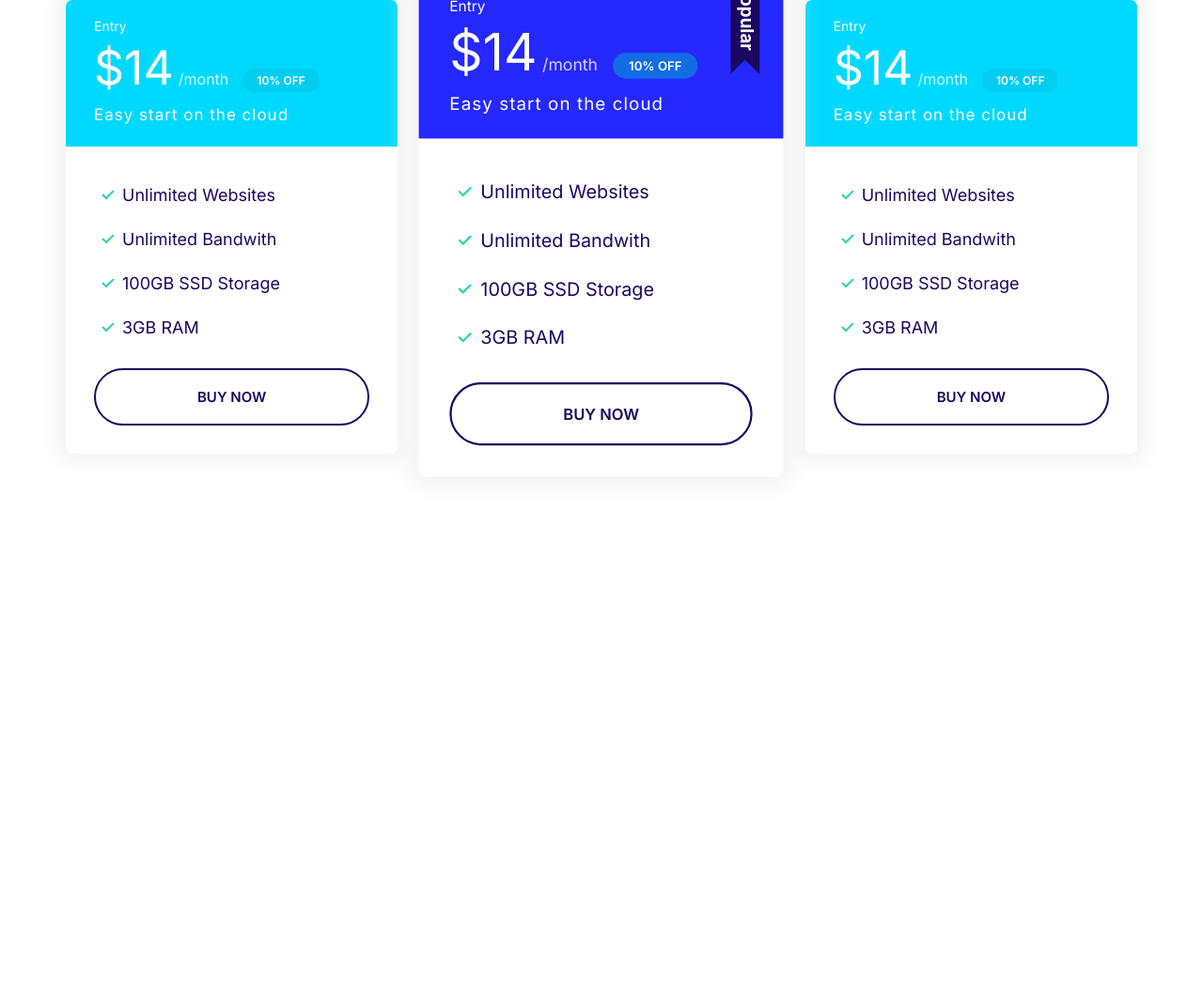
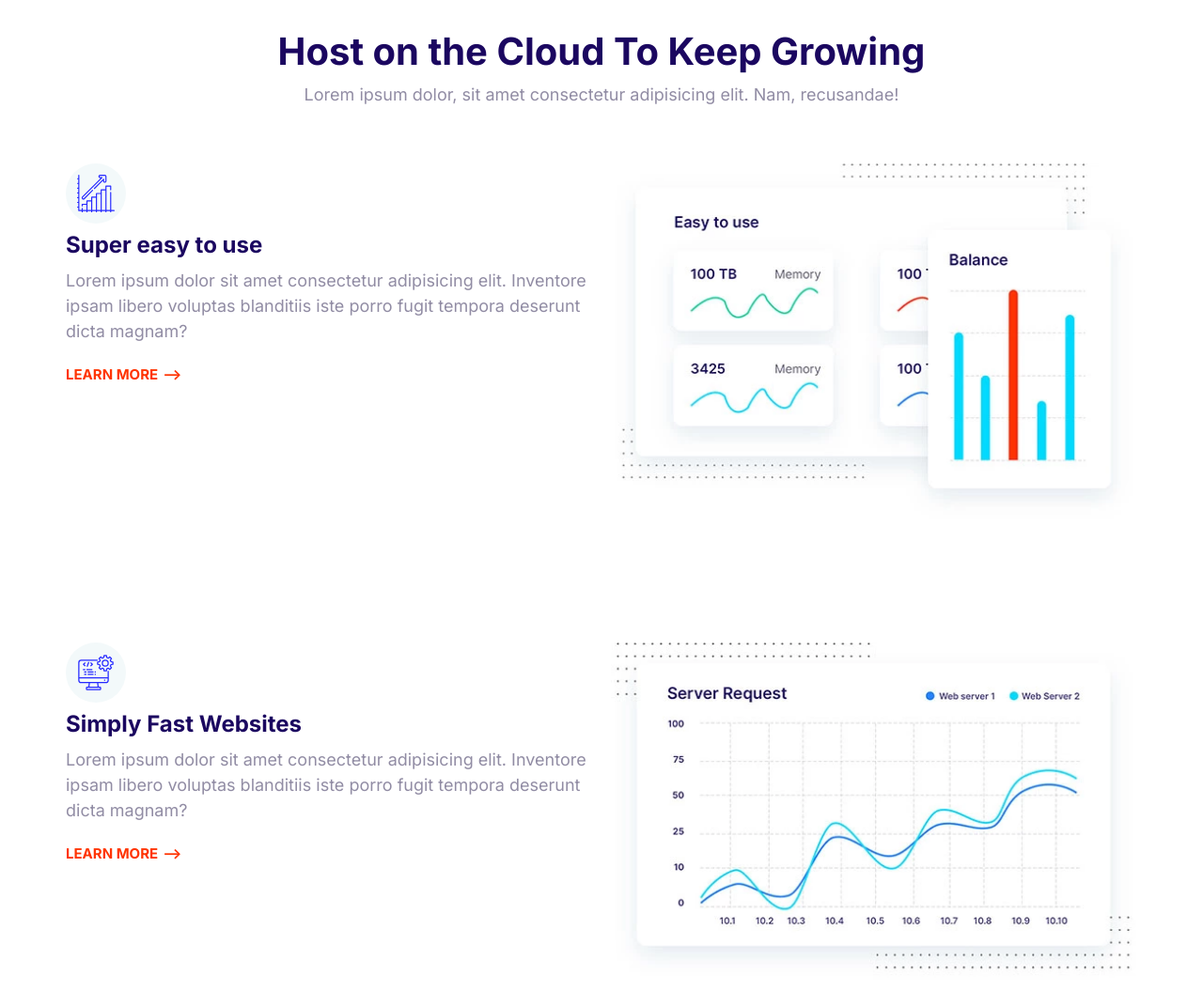
Before and after one commit to Vitalikmy/my-first-webpage, a plain HTML site: page index.html in a window 1280 px wide. Shown: the top 1055 px of the page at 94% size. Before the commit the page ends 800 px from the top, so only its background shows below. Drawn offline with Linux system fonts and the light colour scheme.

Commit message:
Features

```diff
--- a/css/styles.css
+++ b/css/styles.css
@@ -630,3 +630,23 @@ max-width: 670px;
   max-width: 500px;
   margin: 0 auto;
 }
+/*Features*/
+.feature__heading{
+  margin: 1rem 0;
+}
+.feature{
+  gap: 4rem 2rem;
+  margin: 12rem 0;
+}
+.feature:first-of-type {
+  margin-top: 6rem;
+}
+.feature__image{
+  width: 100%;
+}
+
+@media screen and (min-width: 768px) {
+  .feature:nth-of-type(even)  .feature__content {
+    order: 2;
+  }
+}
--- a/index.html
+++ b/index.html
@@ -15,69 +15,128 @@
     <link rel="stylesheet" href="css/styles.css" />
   </head>
   <body>
-    <section class="block container block-plans">
-      <div class="grid grid--1x3">
-        <div class="plan">
-          <div class="card card--secondary">
-            <header class="card__header">
-              <h3 class="plan__name">Entry</h3>
-              <span class="plan__price">$14</span>
-              <span class="plan__billing-cycle">/month</span>
-              <span class="badge badge--secondary badge--small">10% OFF</span>
-              <span class="plan__description">Easy start on the cloud</span>
-            </header>
-            <div class="card__body">
-              <ul class="list list--tick">
-                <li class="list__item">Unlimited Websites</li>
-                <li class="list__item">Unlimited Bandwith</li>
-                <li class="list__item">100GB SSD Storage</li>
-                <li class="list__item">3GB RAM</li>
-              </ul>
-              <button class="btn btn--outline btn--block">Buy Now</button>
-            </div>
-          </div>
+    <section class="block container">
+      <header class="block__header">
+        <h2>Host on the Cloud To Keep Growing</h2>
+        <p>
+          Lorem ipsum dolor, sit amet consectetur adipisicing elit. Nam,
+          recusandae!
+        </p>
+      </header>
+      <article class="grid grid--1x2 feature">
+        <div class="feature__content">
+          <span class="icon-container">
+            <svg class="icon icon--primary">
+              <use xlink:href="images/sprite.svg#easy"></use>
+            </svg>
+          </span>
+          <h3 class="feature__heading">Super easy to use</h3>
+          <p>
+            Lorem ipsum dolor sit amet consectetur adipisicing elit. Inventore
+            ipsam libero voluptas blanditiis iste porro fugit tempora deserunt
+            dicta magnam?
+          </p>
+          <a href="#" class="link-arrow">Learn more</a>
         </div>
-        <div class="plan plan--popular">
-          <div class="card card--primary">
-            <header class="card__header">
-              <h3 class="plan__name">Entry</h3>
-              <span class="plan__price">$14</span>
-              <span class="plan__billing-cycle">/month</span>
-              <span class="badge badge--primary badge--small">10% OFF</span>
-              <span class="plan__description">Easy start on the cloud</span>
-            </header>
-            <div class="card__body">
-              <ul class="list list--tick">
-                <li class="list__item">Unlimited Websites</li>
-                <li class="list__item">Unlimited Bandwith</li>
-                <li class="list__item">100GB SSD Storage</li>
-                <li class="list__item">3GB RAM</li>
-              </ul>
-              <button class="btn btn--outline btn--block">Buy Now</button>
-            </div>
-          </div>
+        <picture>
+          <source
+            srcset="/images/easy.webp 1x, images/easy@2x.webp 2x"
+            type="image/webp"
+          />
+          <source
+            srcset="/images/easy.jpg 1x, images/easy@2x.jpg 2x"
+            type="image/jpg"
+          />
+          <img class="feature__image" src="/images/easy@2x.jpg" alt="" />
+        </picture>
+      </article>
+    </section>
+    <section class="block container">
+      <article class="grid grid--1x2 feature">
+        <div class="feature__content">
+          <span class="icon-container">
+            <svg class="icon icon--primary">
+              <use xlink:href="images/sprite.svg#clock"></use>
+            </svg>
+          </span>
+          <h3 class="feature__heading">Simply Fast Websites</h3>
+          <p>
+            Lorem ipsum dolor sit amet consectetur adipisicing elit. Inventore
+            ipsam libero voluptas blanditiis iste porro fugit tempora deserunt
+            dicta magnam?
+          </p>
+          <a href="#" class="link-arrow">Learn more</a>
         </div>
-        <div class="plan">
-          <div class="card card--secondary">
-            <header class="card__header">
-              <h3 class="plan__name">Entry</h3>
-              <span class="plan__price">$14</span>
-              <span class="plan__billing-cycle">/month</span>
-              <span class="badge badge--secondary badge--small">10% OFF</span>
-              <span class="plan__description">Easy start on the cloud</span>
-            </header>
-            <div class="card__body">
-              <ul class="list list--tick">
-                <li class="list__item">Unlimited Websites</li>
-                <li class="list__item">Unlimited Bandwith</li>
-                <li class="list__item">100GB SSD Storage</li>
-                <li class="list__item">3GB RAM</li>
-              </ul>
-              <button class="btn btn--outline btn--block">Buy Now</button>
-            </div>
-          </div>
+        <picture>
+          <source
+            srcset="/images/fast1x.webp 1x, images/fast2x.webp 2x"
+            type="image/webp"
+          />
+          <source
+            srcset="/images/fast.jpg 1x, images/fast@2x.jpg 2x"
+            type="image/jpg"
+          />
+          <img class="feature__image" src="/images/fast@2x.jpg" alt="" />
+        </picture>
+      </article>
+    </section>
+    <section class="block container">
+      <article class="grid grid--1x2 feature">
+        <div class="feature__content">
+          <span class="icon-container">
+            <svg class="icon icon--primary">
+              <use xlink:href="images/sprite.svg#computer"></use>
+            </svg>
+          </span>
+          <h3 class="feature__heading">Wordpress made easy</h3>
+          <p>
+            Lorem ipsum dolor sit amet consectetur adipisicing elit. Inventore
+            ipsam libero voluptas blanditiis iste porro fugit tempora deserunt
+            dicta magnam?
+          </p>
+          <a href="#" class="link-arrow">Learn more</a>
         </div>
-      </div>
+        <picture>
+          <source
+            srcset="/images/wordpress1x.webp 1x, images/wordpress2x.webp 2x"
+            type="image/webp"
+          />
+          <source
+            srcset="/images/wordpress.jpg 1x, images/wordpress@2x.jpg 2x"
+            type="image/jpg"
+          />
+          <img class="feature__image" src="/images/wordpress@2x.jpg" alt="" />
+        </picture>
+      </article>
+    </section>
+    <section class="block container">
+      <article class="grid grid--1x2 feature">
+        <div class="feature__content">
+          <span class="icon-container">
+            <svg class="icon icon--primary">
+              <use xlink:href="images/sprite.svg#settings"></use>
+            </svg>
+          </span>
+          <h3 class="feature__heading">24/7 Expert support</h3>
+          <p>
+            Lorem ipsum dolor sit amet consectetur adipisicing elit. Inventore
+            ipsam libero voluptas blanditiis iste porro fugit tempora deserunt
+            dicta magnam?
+          </p>
+          <a href="#" class="link-arrow">Learn more</a>
+        </div>
+        <picture>
+          <source
+            srcset="/images/support1x.webp 1x, images/support2x.webp 2x"
+            type="image/webp"
+          />
+          <source
+            srcset="/images/support.jpg 1x, images/support@2x.jpg 2x"
+            type="image/jpg"
+          />
+          <img class="feature__image" src="/images/support@2x.jpg" alt="" />
+        </picture>
+      </article>
     </section>
     <script src="/js/main.js"></script>
   </body>
```
Also changed, not shown: Component/Feaures.html (added, +123 -0 lines), images/easy.jpg (added), images/easy.webp (added), images/easy@2x.jpg (added), images/easy@2x.webp (added), images/fast.jpg (added), images/fast1x.webp (added), images/fast2x.webp (added), images/fast@2x.jpg (added), images/support.jpg (added), images/support1x.webp (added), images/support2x.webp (added), images/support@2x.jpg (added), images/wordpress.jpg (added), 3 more files.
